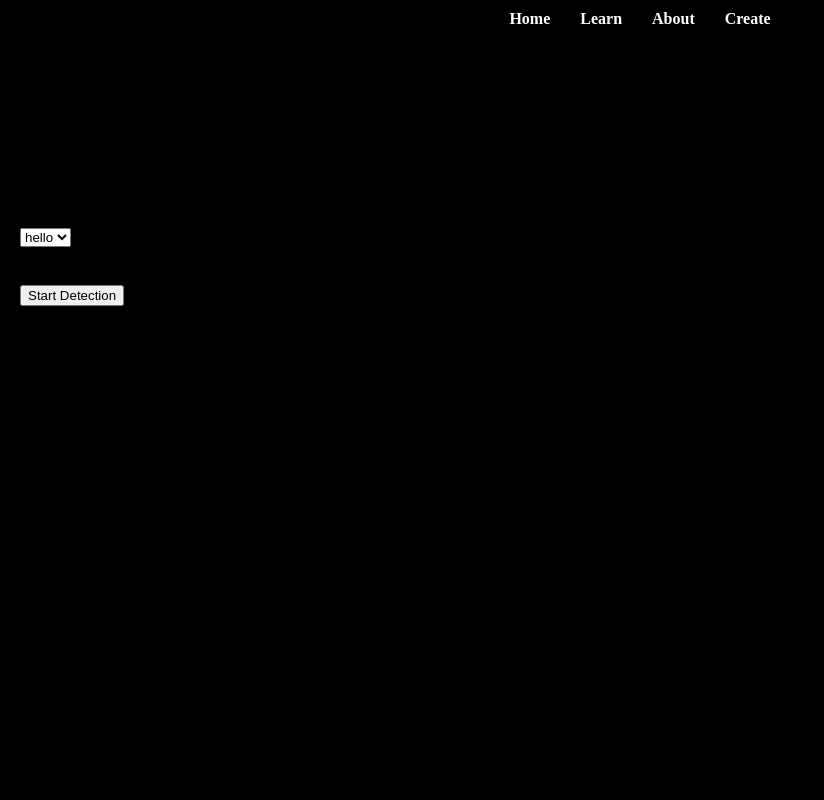
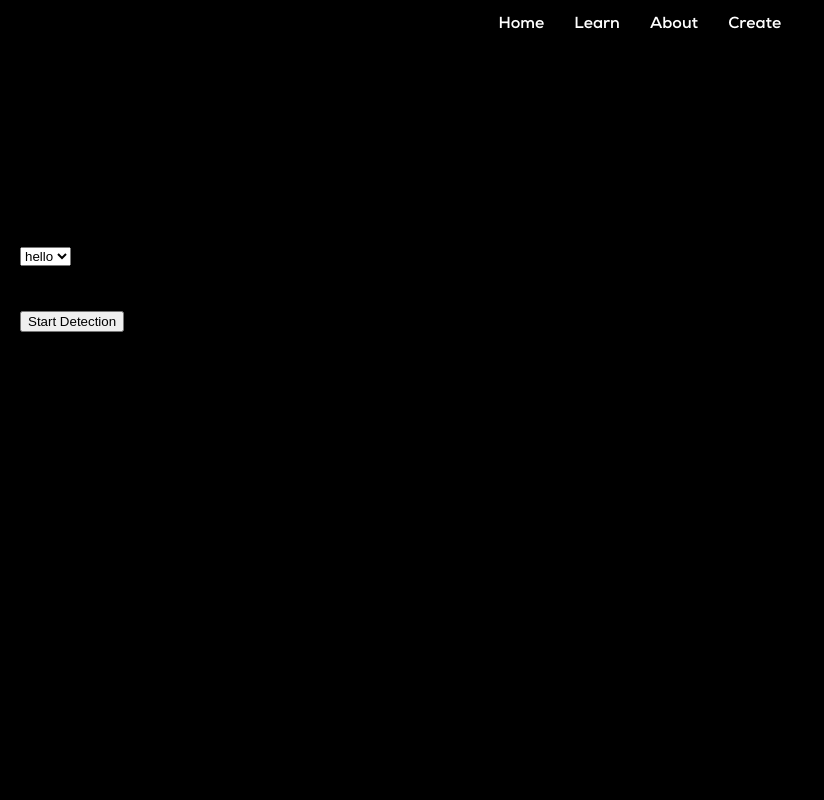
Before and after one commit to jmuozan/WA_ML_Sequence_Recognition, a Flask app: page /learn in a window 1280 px wide. Shown: the whole page, without its empty margins (0-824 px from the left). Run offline with Flask 3, Linux system fonts and the light colour scheme.

Commit message:
Agrandir font added to the repo

```diff
--- a/static/style.css
+++ b/static/style.css
@@ -1,3 +1,19 @@
+/* Define the custom font */
+@font-face {
+    font-family: 'Nexa Bold';
+    src: url('Fonts/Nexa/Commercial/Nexa_V2_2020/WEB/NexaDemo-Bold.woff') format('truetype');
+}
+@font-face {
+    font-family: 'Agrandir Bold';
+    src: url('Fonts/Agrandir/Agrandir-ThinItalic.otf') format('truetype');
+}
+
+/* Apply the custom font to the body and specific elements */
+body, h1 {
+    font-family: 'Nexa Bold', Arial, sans-serif;
+}
+
+/* Existing CSS */
 body, html {
     margin: 0;
     padding: 0;
@@ -69,7 +85,7 @@ nav ul li a {
 }
 
 .overlay h1 {
-    font-size: 4rem;
+    font-size: 6rem;
     margin: 0;
 }
 
```
Also changed, not shown: Fonts/Agrandir/Agrandir-GrandHeavy.otf (added), Fonts/Agrandir/Agrandir-GrandLight.otf (added), Fonts/Agrandir/Agrandir-Narrow.otf (added), Fonts/Agrandir/Agrandir-Regular.otf (added), Fonts/Agrandir/Agrandir-TextBold.otf (added), Fonts/Agrandir/Agrandir-ThinItalic.otf (added), Fonts/Agrandir/Agrandir-Tight.otf (added), Fonts/Agrandir/Agrandir-WideBlackItalic.otf (added), Fonts/Agrandir/Agrandir-WideLight.otf (added), 2 other files.
